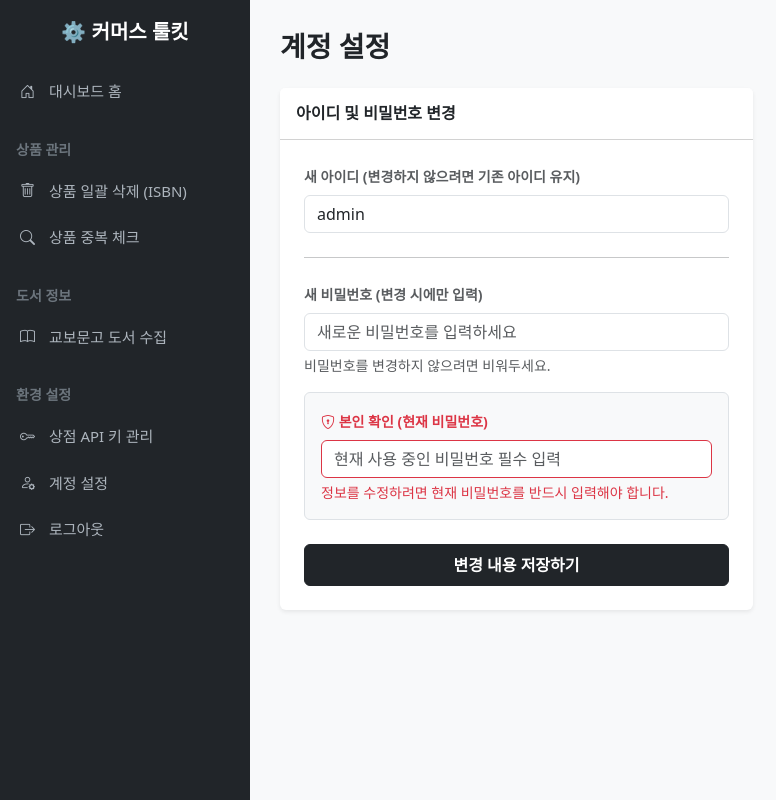
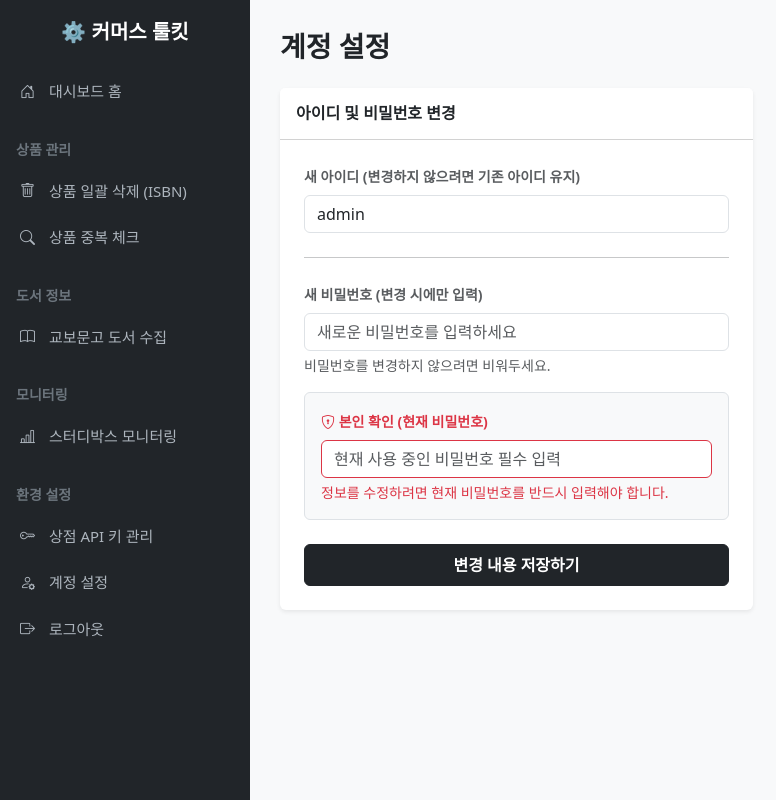
Before and after one commit to tvttvvv/naver-store-manager, a Flask app: page /profile in a window 1280 px wide. Shown: the whole page, without its empty margins (0-776 px from the left). Run offline with Flask 3, Linux system fonts and the light colour scheme; a user stored in the database is signed in; parts of the project's set-up code (start-up, migrations or seed data) failed here and were passed over.

Commit message:
Update base.html

```diff
--- a/app/templates/base.html
+++ b/app/templates/base.html
@@ -31,6 +31,9 @@
             <p class="text-secondary small mt-4 mb-2 ms-3 fw-bold">도서 정보</p>
             <a href="{{ url_for('kyobo.fetch_book') }}"><i class="bi bi-book"></i> 교보문고 도서 수집</a>
 
+            <p class="text-secondary small mt-4 mb-2 ms-3 fw-bold">모니터링</p>
+            <a href="{{ url_for('studybox.index') }}"><i class="bi bi-bar-chart-line"></i> 스터디박스 모니터링</a>
+
             <p class="text-secondary small mt-4 mb-2 ms-3 fw-bold">환경 설정</p>
             <a href="{{ url_for('keys.manage_keys') }}"><i class="bi bi-key"></i> 상점 API 키 관리</a>
             <a href="{{ url_for('auth.profile') }}"><i class="bi bi-person-gear"></i> 계정 설정</a>
```
